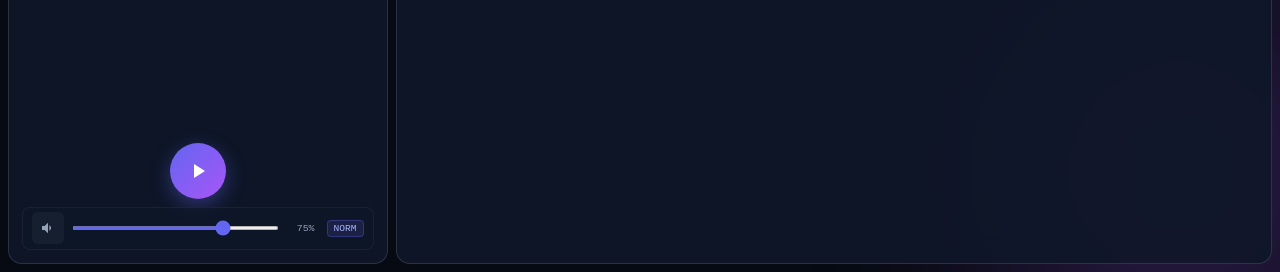
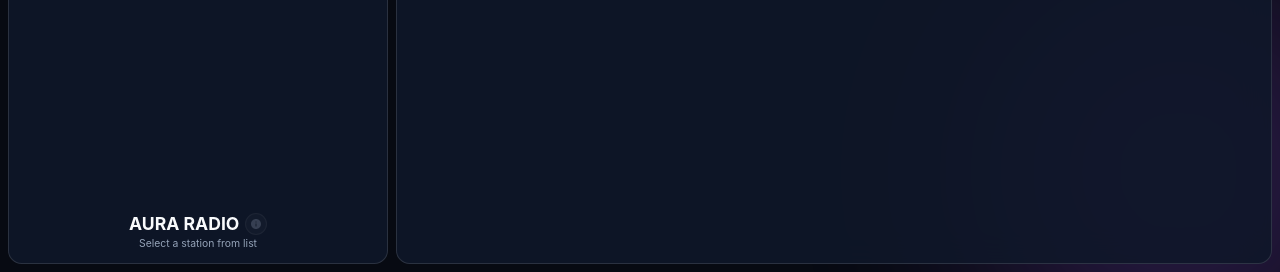
Before and after one commit to nsominsk-droid/Aura, a plain HTML site: page index.html in a window 1280 px wide. Shown: the part 528-800 px from the top of the page. Drawn offline with Linux system fonts and the light colour scheme; no server answers.

Commit message:
Update index.html

```diff
--- a/index.html
+++ b/index.html
@@ -839,25 +839,7 @@
                     <p id="activeStationDesc" class="station-description">Select a station from list</p>
                 </div>
 
-                <div class="controls-wrapper">
-                    <div class="controls-row">
-                        <button id="masterPlayBtn" class="btn-play-master" title="Play / Pause">
-                            <svg id="masterPlayIcon" width="24" height="24" viewBox="0 0 24 24" fill="currentColor"><path d="M8 5v14l11-7z"/></svg>
-                        </button>
-                    </div>
-
-                    <div class="volume-bar">
-                        <button id="muteBtn" class="btn-ctrl" title="Mute / Unmute" style="color:var(--text-muted); min-width:32px; min-height:32px; border-radius:6px; background:rgba(255,255,255,0.04); display:flex; align-items:center; justify-content:center; cursor:pointer; transition: color 0.15s, background 0.15s; border:none;">
-                            <svg id="muteIcon" width="16" height="16" viewBox="0 0 24 24" fill="currentColor">
-                                <path d="M3 9v6h4l5 5V4L7 9H3zm13.5 3c0-1.77-1.02-3.29-2.5-4.03v8.05c1.48-.73 2.5-2.25 2.5-4.02z"/>
-                            </svg>
-                        </button>
-                        <input type="range" id="volumeSlider" class="volume-slider" min="0" max="1" step="0.01" value="0.75">
-                        <span id="volumeVal" style="font-size:0.62rem; font-family:monospace; color:var(--text-muted); width:28px; text-align:right;">75%</span>
-
-                        <button id="normToggleBtn" title="Volume Normalization (AGC)" style="background: rgba(99, 102, 241, 0.15); border: 1px solid rgba(99, 102, 241, 0.3); color: #a5b4fc; font-size: 0.6rem; font-family: monospace; padding: 2px 6px; border-radius: 4px; cursor: pointer; margin-left: 4px;">NORM</button>
-                    </div>
-                </div>
+
             </main>
 
             <aside class="glass-panel catalog-panel">
```
